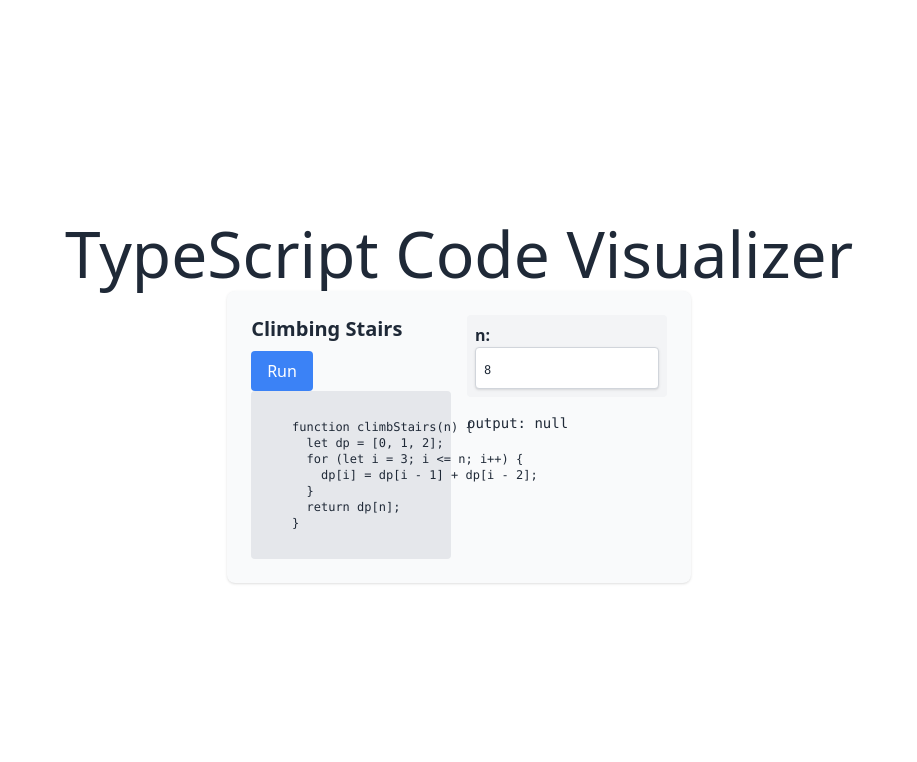
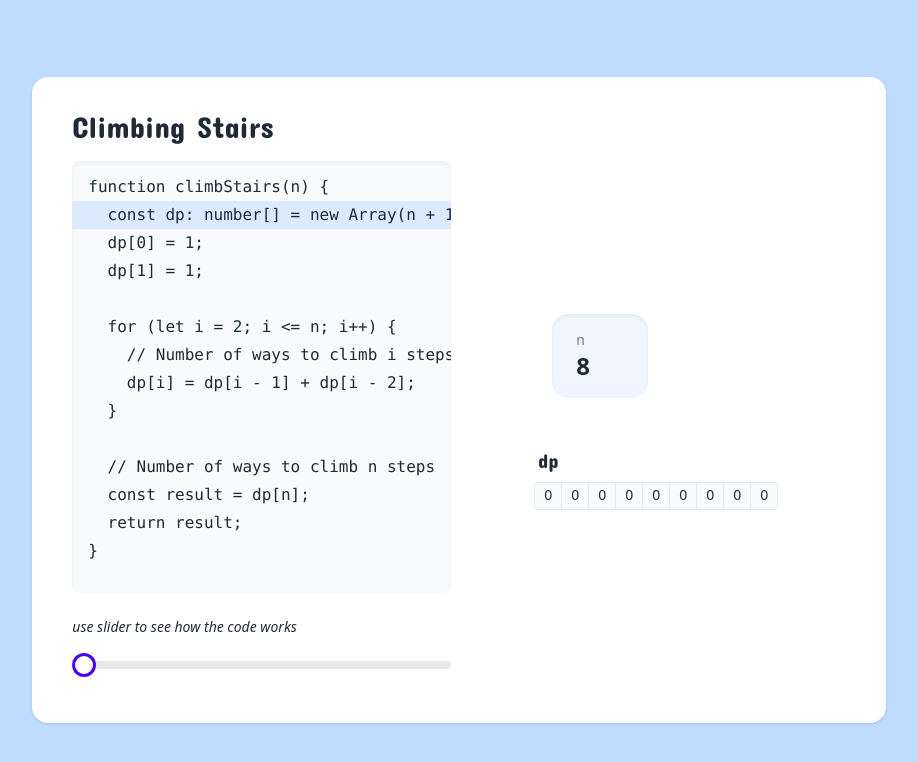
Before and after one commit to jaroslaw-weber/algo-lens, a Next.js app: page / in a window 1280 px wide. Shown: the top 762 px of the page, without its empty margins (181-1098 px from the left). Built offline with nearby package versions, Linux system fonts and the light colour scheme.

Commit message:
now the ui is nice

```diff
--- /dev/null
+++ b/components/CodePreview.tsx
@@ -0,0 +1,18 @@
+import React from 'react';
+
+const CodePreview = ({ code, highlightLineIndex }) => {
+  return (
+    <pre className="code bg-gray-50 shadow-inner rounded-lg py-3 font-sm leading-3 overflow-auto">
+      {code.split('\n').map((line, index) => (
+        <div
+          key={index}
+          className={`px-4 py-2 ${index === highlightLineIndex ? 'bg-blue-100' : ''}`}
+        >
+          {line}
+        </div>
+      ))}
+    </pre>
+  );
+};
+
+export default CodePreview;
--- a/components/DisplayArray.tsx
+++ b/components/DisplayArray.tsx
@@ -2,18 +2,21 @@ import React from "react";
 
 const DisplayArray = ({ array, title }) => {
   return (
-    <div className="p-2 bg-gray-100 rounded">
-      <p className="font-bold">{title}:</p>
-      <div className="flex overflow-auto py-1">
+    <div>
+
+      <p className="pl-1 font-display text-xl">{title}</p>
+    <div className="join">
+      <div className="pt-2 flex overflow-auto py-1 justify-center items-center join">
         {array.map((item, index) => (
-          <span
+          <p
             key={index}
-            className="font-mono text-xs mr-2 bg-white p-2 rounded shadow border border-gray-300"
+            className="border join-item w-7 h-7 bg-gray-50 text-sm text-center rounded py-0.5"
           >
             {JSON.stringify(item)}
-          </span>
+          </p>
         ))}
       </div>
+    </div>
     </div>
   );
 };
--- a/components/DisplayNumber.tsx
+++ b/components/DisplayNumber.tsx
@@ -1,13 +1,11 @@
 import React from "react";
 
 const DisplayNumber = ({ number, title }) => {
-  return (
-    <div className="p-2 bg-gray-100 rounded">
-      <p className="font-bold">{title}:</p>
-      <div className="bg-white p-2 rounded shadow border border-gray-300">
-        <span className="font-mono text-xs">{number}</span>
-      </div>
-    </div>
+  return (<div className="stats bg-blue-50 shadow-inner w-24">
+    <div className="stat">
+      <div className="stat-title text-sm">{title}</div>
+      <div className="stat-value text-2xl">{number}</div>
+    </div></div>
   );
 };
 
--- a/components/DisplayState.tsx
+++ b/components/DisplayState.tsx
@@ -1,23 +1,44 @@
 import React from "react";
 import DisplayArray from "./DisplayArray";
-import DisplayNumber from "./DisplayNumber"; // Make sure to import the new component
+import DisplayNumber from "./DisplayNumber";
 
 const DisplayState = ({ state }) => {
-  return Object.entries(state).map(([key, value]) => {
-    if (Array.isArray(value)) {
-      return <DisplayArray key={key} array={value} title={key} />;
+  const numbers = [];
+  const arrays = [];
+  const others = [];
+
+  // Classify entries by type
+  Object.entries(state).forEach(([key, value]) => {
+    if (key === "line") {
+      //skip
+      return;
+    }
+
+    if (typeof value === "number") {
+      numbers.push(<DisplayNumber key={key} number={value} title={key} />);
+    } else if (Array.isArray(value)) {
+      arrays.push(<DisplayArray key={key} array={value} title={key} />);
     } else if (typeof value === "object" && value !== null) {
-      return <DisplayState key={key} state={value} />;
-    } else if (typeof value === "number") {
-      // Check if the value is a number and use the DisplayNumber component
-      return <DisplayNumber key={key} number={value} title={key} />;
+      others.push(<DisplayState key={key} state={value} />);
     } else {
-      // Handle other types of values as before
-      return (
+      others.push(
         <p key={key} className="font-mono text-sm">{`${key}: ${value}`}</p>
       );
     }
   });
+
+  return (
+    <div className="flex flex-col  h-full items-center justify-center">
+      {/* Render numbers in a grid layout */}
+      <div className="grid grid-cols-2 gap-4 mb-4 justify-center">{numbers}</div>
+
+      {/* Render arrays */}
+      <div className="mb-4 pt-8">{arrays}</div>
+
+      {/* Render other types */}
+      {others}
+    </div>
+  );
 };
 
 export default DisplayState;
--- a/components/ProblemVisualizer.tsx
+++ b/components/ProblemVisualizer.tsx
@@ -1,58 +1,52 @@
 import React, { useState } from "react";
 
 import DisplayState from "./DisplayState";
-interface ProblemVisualizerProps {
-  solveFunction: (render: (p: any) => void, input: any) => Promise<any>;
-  input: any;
-  codeSnippet: string;
-  title: string;
+import { Problem } from "../problems/Problem";
+import CodePreview from "./CodePreview";
+
+export interface ProblemVisualizerProps<Input, State> {
+  problem: Problem<Input, State>;
 }
 
-const ProblemVisualizer: React.FC<ProblemVisualizerProps> = ({
-  solveFunction,
-  input,
-  codeSnippet,
-  title,
+const ProblemVisualizer: React.FC<ProblemVisualizerProps<any, any>> = ({
+  problem,
 }) => {
-  const [currentInput, setCurrentInput] = useState(input);
-  const [result, setResult] = useState<any>(null);
-  const [running, setRunning] = useState<boolean>(false);
-  const [error, setError] = useState<string | null>(null);
-  const [state, setState] = useState<any>({});
+  const { title, code, getInput, func } = problem;
+  const [currentInput, setCurrentInput] = useState(getInput());
+  const [currentIndex, setCurrentIndex] = useState(0);
 
-  const handleRun = async () => {
-    setRunning(true);
-    setError(null);
-    try {
-      const result = await solveFunction(setState, currentInput);
-      setResult(result);
-    } catch (err: any) {
-      setError(err.message);
-    }
-    setRunning(false);
+  const states = func(currentInput);
+  const state = states[currentIndex];
+
+  const handleSliderChange = (event: React.ChangeEvent<HTMLInputElement>) => {
+    setCurrentIndex(parseInt(event.target.value, 10));
   };
 
   return (
-    <div className="flex p-4 bg-gray-50 shadow rounded-lg">
-      <div className="flex-initial w-1/2 p-2">
-        <h2 className="text-xl font-bold mb-2">{title}</h2>
-        {running ? (
-          <p className="text-blue-500">Running...</p>
-        ) : (
-          <button
-            onClick={handleRun}
-            className="bg-blue-500 text-white px-4 py-2 rounded hover:bg-blue-600 focus:outline-none focus:ring-2 focus:ring-blue-300"
-          >
-            Run
-          </button>
-        )}
-        <pre className="bg-gray-200 p-3 rounded text-xs">{codeSnippet}</pre>
-      </div>
-      <div className="flex-auto w-1/2 p-2 space-y-4">
-        <DisplayState
-          state={{ input: currentInput, output: result, currentState: state }}
-        />
-        {error && <p className="text-red-500">{error}</p>}
+    <div className="card bg-white w-2/3 mx-auto p my-8 min-h-full shadow">
+      <div className="card-body">
+        <h2 className="font-display text-3xl pl-2">{title}</h2>
+        <div className="flex flex-row">
+          <div className="flex-1 p-2  w-1/2">
+            <CodePreview
+              code={code}
+              highlightLineIndex={states[currentIndex].line}
+            />
+
+            <p className="text-sm pt-6 italic">use slider to see how the code works</p>
+            <input
+              type="range"
+              min="0"
+              max={states.length - 1}
+              value={currentIndex}
+              onChange={handleSliderChange}
+              className="range range-primary mt-4"
+            />
+          </div>
+          <div className="flex-1 w-1/2  p-2 space-y-4">
+            <DisplayState state={state} />
+          </div>
+        </div>
       </div>
     </div>
   );
--- a/components/problems/ClimbingStairs.tsx
+++ /dev/null
@@ -1,69 +0,0 @@
-import React from "react";
-import ProblemVisualizer from "../ProblemVisualizer";
-import { wait } from "../../utils/utils";
- function climbStairs(
-  p: { n: number },
-): any[] {
-  const steps = [];
-  const { n } = p;
-  const dp: number[] = new Array(n + 1).fill(0);
-  dp[0] = 1; // Ensure dp[0] is set for clarity, even though it's technically not needed.
-  steps.push({ step: "Initial state", n, dp });
-  dp[1] = 1;
-  steps.push({ step: "Base case 1", n, dp });
-  if (n > 1) {
-    dp[2] = 2;
-    steps.push({ step: "Base case 2", n, dp });
-  }
-  for (let i = 3; i <= n; i++) {
-    dp[i] = dp[i - 1] + dp[i - 2];
-    steps.push({ step: `Calculate dp[${i}]`, i, n, dp });
-  }
-  steps.push({ step: "Final state", n, dp });
-  return steps
-}
-
-const ClimbStairsComponent = () => {
-  const codeSnippet = `
-    function climbStairs(n) {
-      let dp = [0, 1, 2];
-      for (let i = 3; i <= n; i++) {
-        dp[i] = dp[i - 1] + dp[i - 2];
-      }
-      return dp[n];
-    }
-  `;
-
-  return (
-    <ProblemVisualizer
-      solveFunction={climbStairs}
-      input={{ n: 8 }}
-      codeSnippet={codeSnippet}
-      title="Climbing Stairs"
-    />
-  );
-};
-
-
-export interface Problem<T>{
-  code:string
-  getInput:()=>T
-  title:string;
-  func: (t:T)=>any[]}
-
-export const climbStairsProblem:Problem<{n:number}>={
-  title: "Climbing Stairs",
-  code : `
-    function climbStairs(n) {
-      let dp = [0, 1, 2];
-      for (let i = 3; i <= n; i++) {
-        dp[i] = dp[i - 1] + dp[i - 2];
-      }
-      return dp[n];
-    }
-  `,
-  getInput:()=> ({ n: 8 }),
-  func: climbStairs
-}
-
-export default ClimbStairsComponent;
--- a/pages/index.tsx
+++ b/pages/index.tsx
@@ -4,27 +4,13 @@ import Head from "next/head";
 import { useState } from "react";
 import dynamic from "next/dynamic";
 import styles from "../styles/Home.module.css";
-import ClimbingStairs from "../components/problems/ClimbingStairs";
-const MonacoEditor = dynamic(() => import("@monaco-editor/react"), {
-  ssr: false,
-});
+import ProblemVisualizer from "../components/ProblemVisualizer";
+import { climbStairsProblem } from "../problems/climbingStairs";
+const Home: NextPage = () => {
 
-const Home: NextPage = () => {
-  const [code, setCode] = useState("// Type your TypeScript code here");
-  const [output, setOutput] = useState("");
-
-  const handleEditorChange = (value: string | undefined) => {
-    setCode(value ?? "");
-  };
-
-  const runCode = () => {
-    // This should send the code to an API or use a TypeScript interpreter in the browser
-    // Placeholder functionality
-    setOutput("Running the code...\n" + code);
-  };
-
+  const randomProblem = climbStairsProblem;
   return (
-    <div className={styles.container}>
+    <div className="">
       <Head>
         <title>TypeScript Code Visualizer</title>
         <meta
@@ -34,10 +20,10 @@ const Home: NextPage = () => {
         <link rel="icon" href="/favicon.ico" />
       </Head>
 
-      <main className={styles.main}>
-        <h1 className={styles.title}>TypeScript Code Visualizer</h1>
+      <main className="w-full min-h-screen flex flex-col bg-blue-200 items-center justify-center">
 
-        <ClimbingStairs />
+
+        <ProblemVisualizer problem={randomProblem} />
       </main>
     </div>
   );
--- /dev/null
+++ b/problems/Problem.ts
@@ -0,0 +1,6 @@
+export interface Problem<Input, State> {
+	code: string;
+	getInput: () => Input;
+	title: string;
+	func: (t: Input) => State[];
+}
--- /dev/null
+++ b/problems/climbingStairs.ts
@@ -0,0 +1,55 @@
+import { Problem } from "./Problem";
+
+function climbStairs(p: ClimbingStairsInput): any[] {
+  const steps = [];
+  const { n } = p;
+  const dp: number[] = new Array(n + 1).fill(0);
+  steps.push({  n, dp:dp.slice() , line:1});
+  dp[0] = 1; // Ensure dp[0] is set for clarity, even though it's technically not needed.
+  steps.push({  n, dp:dp.slice() , line:2});
+  dp[1] = 1;
+  steps.push({  n, dp:dp.slice() , line:3 });
+  for (let i = 2; i <= n; i++) {
+    dp[i] = dp[i - 1] + dp[i - 2];
+    steps.push({  i, n, dp:dp.slice() , line:7})
+  }
+  const result = dp[n];
+  steps.push({  n, dp ,result,line:12 });
+  return steps;
+}
+
+interface ClimbingStairsState {
+  label?: string;
+  n: number;
+  dp: number[];
+}
+interface ClimbingStairsInput {
+  n: number;
+}
+
+const code = `function climbStairs(n) {
+  const dp: number[] = new Array(n + 1).fill(0);
+  dp[0] = 1;
+  dp[1] = 1;
+
+  for (let i = 2; i <= n; i++) {
+    // Number of ways to climb i steps
+    dp[i] = dp[i - 1] + dp[i - 2];
+  }
+
+  // Number of ways to climb n steps
+  const result = dp[n];
+  return result;
+}
+`;
+const title = "Climbing Stairs";
+const getInput = () => ({ n: 8 });
+export const climbStairsProblem: Problem<
+  ClimbingStairsInput,
+  ClimbingStairsState
+> = {
+  title: title,
+  code: code,
+  getInput: getInput,
+  func: climbStairs,
+};
--- a/styles/globals.css
+++ b/styles/globals.css
@@ -1,13 +1,14 @@
+
+@import url('https://fonts.googleapis.com/css2?family=Concert+One&display=swap');
+
 @tailwind base;
 @tailwind components;
 @tailwind utilities;
 
-html,
-body {
-}
 
-a {
-}
 
-* {
-}
+.font1 {
+	font-family: "Concert One", sans-serif;
+	font-weight: 400;
+	font-style: normal;
+  }
--- a/tailwind.config.js
+++ b/tailwind.config.js
@@ -6,8 +6,13 @@ module.exports = {
     "./components/**/*.{js,ts,jsx,tsx}",
   ],
   theme: {
-    extend: {},
-  },plugins: [
+    extend: { fontFamily: {
+      'display': ['"Concert One"', 'sans-serif']
+    }},
+  }, plugins: [
     require('daisyui'),
   ],
+  daisyui: {
+    themes: true
+  }
 };
```
